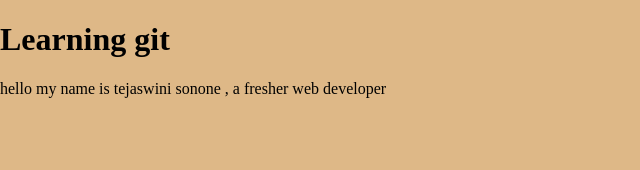
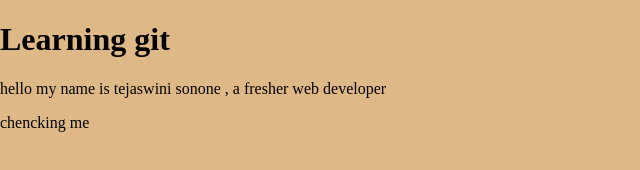
Before and after one commit to TejaswiniSR/learning-git, a plain HTML site: page index.html in a window 1280 px wide. Shown: the whole page, without its empty margins (0-640 px from the left). Drawn offline with Linux system fonts and the light colour scheme.

Commit message:
add new p tag in html

```diff
--- a/index.html
+++ b/index.html
@@ -9,6 +9,7 @@
 <body>
     <h1>Learning git </h1>
     <p>hello my name is tejaswini sonone , a fresher web developer </p>
+    <p>chencking me </p>
 
 </body>
 </html>
```
